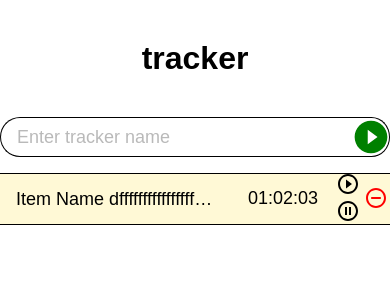
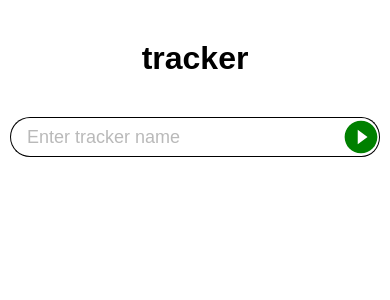
Before and after one commit to anton-ua/NimbleTest, a React (Create React App) app: page / in a window 390 px wide. Shown: the top 300 px of the page. Built offline with nearby package versions, Linux system fonts and the light colour scheme.

Commit message:
add redux + addTracker

```diff
--- a/src/App.js
+++ b/src/App.js
@@ -11,14 +11,14 @@ const App = () => {
           <Header />
         </div>
       </header>
-      <body>
+      <main>
         <div className={styles.container}>
           <InputForm />
         </div>
         <div className={styles.container}>
           <TrackerList />
         </div>
-      </body>
+      </main>
     </div>
   );
 };
--- a/src/Components/InputForm/InputForm.js
+++ b/src/Components/InputForm/InputForm.js
@@ -1,10 +1,40 @@
-import React from "react";
+import React, { useState } from "react";
+import { connect } from "react-redux";
+import { addTracker } from "../../redux/actions";
 import styles from "./InputForm.module.css";
+import shortid from "shortid";
+import moment from "moment";
 
-const InputForm = () => {
+const InputForm = ({ addTracker }) => {
+  const [name, changeName] = useState("");
+
+  const trackerNameToAdd = (name) =>
+    name
+      ? name
+      : `Tracker created ${moment(Date.now()).format("YYYY-MM-DD, HH:mm:ss")}`;
+
+  const handleChange = ({ target }) => {
+    changeName(target.value);
+  };
+
+  const handleAddTracker = (e) => {
+    e.preventDefault();
+    addTracker({
+      id: shortid.generate(),
+      name: trackerNameToAdd(name),
+      startTime: Date.now(),
+    });
+    changeName("");
+  };
+
   return (
-    <form className={styles.form}>
-      <input className={styles.input} placeholder='Enter tracker name' />
+    <form className={styles.form} onSubmit={handleAddTracker}>
+      <input
+        className={styles.input}
+        placeholder='Enter tracker name'
+        onChange={handleChange}
+        value={name}
+      />
       <button className={styles.button}>
         <svg
           className={styles.buttonSvg}
@@ -19,4 +49,8 @@ const InputForm = () => {
   );
 };
 
-export default InputForm;
+const mapDispatchToProps = (dispatch) => ({
+  addTracker: (name, startTime) => dispatch(addTracker(name, startTime)),
+});
+
+export default connect(null, mapDispatchToProps)(InputForm);
--- a/src/Components/InputForm/InputForm.module.css
+++ b/src/Components/InputForm/InputForm.module.css
@@ -42,3 +42,9 @@
 .button:focus .buttonSvg {
   fill: red;
 }
+
+@media (max-width: 559px) {
+  .form {
+    margin: 0 10px;
+  }
+} ;
--- a/src/Components/TrackerItem/TrackerItem.js
+++ b/src/Components/TrackerItem/TrackerItem.js
@@ -1,15 +1,24 @@
 import React from "react";
 import styles from "./TrackerItem.module.css";
 
-const TrackerItem = () => {
+const TrackerItem = ({ tracker }) => {
   return (
-    <li className={styles.item}>
-      <div className={styles.name}>
-        Item Name dffffffffffffffff gzsfgffdgfg gfsdgsddgdfg dsdfs
-      </div>
+    <li className={styles.item} key={tracker.id}>
+      <div className={styles.name}>{tracker.name}</div>
       <div className={styles.wrap}>
-        <div className={styles.time}>01:02:03</div>
+        <div className={styles.time}>{tracker.startTime}</div>
         <button className={styles.buttonStart}>
+          {tracker.startTime ? (
+            <svg
+              xmlns='http://www.w3.org/2000/svg'
+              height='24'
+              viewBox='0 0 24 24'
+              width='24'
+            >
+              <path d='M0 0h24v24H0z' fill='none' />
+              <path d='M9 16h2V8H9v8zm3-14C6.48 2 2 6.48 2 12s4.48 10 10 10 10-4.48 10-10S17.52 2 12 2zm0 18c-4.41 0-8-3.59-8-8s3.59-8 8-8 8 3.59 8 8-3.59 8-8 8zm1-4h2V8h-2v8z' />
+            </svg>
+          ) : (
             <svg
               xmlns='http://www.w3.org/2000/svg'
               height='24'
@@ -19,15 +28,7 @@ const TrackerItem = () => {
               <path d='M0 0h24v24H0z' fill='none' />
               <path d='M10 16.5l6-4.5-6-4.5v9zM12 2C6.48 2 2 6.48 2 12s4.48 10 10 10 10-4.48 10-10S17.52 2 12 2zm0 18c-4.41 0-8-3.59-8-8s3.59-8 8-8 8 3.59 8 8-3.59 8-8 8z' />
             </svg>
-          <svg
-            xmlns='http://www.w3.org/2000/svg'
-            height='24'
-            viewBox='0 0 24 24'
-            width='24'
-          >
-            <path d='M0 0h24v24H0z' fill='none' />
-            <path d='M9 16h2V8H9v8zm3-14C6.48 2 2 6.48 2 12s4.48 10 10 10 10-4.48 10-10S17.52 2 12 2zm0 18c-4.41 0-8-3.59-8-8s3.59-8 8-8 8 3.59 8 8-3.59 8-8 8zm1-4h2V8h-2v8z' />
-          </svg>
+          )}
         </button>
         <button className={styles.buttonDelete}>
           <svg
--- a/src/Components/TrackerItem/TrackerItem.module.css
+++ b/src/Components/TrackerItem/TrackerItem.module.css
@@ -5,12 +5,12 @@
   height: 50px;
   width: 100%;
   list-style: none;
-  border-bottom: 1px solid #000;
+  border-bottom: 1px solid #d6d6d6;
   background-color: #fff9d6;
 }
 
 .item:nth-child(1) {
-  border-top: 1px solid #000;
+  border-top: 1px solid#d6d6d6;
 }
 
 .name {
--- a/src/Components/TrackerList/TrackerList.js
+++ b/src/Components/TrackerList/TrackerList.js
@@ -1,13 +1,19 @@
 import React from "react";
+import { connect } from "react-redux";
 import TrackerItem from "../TrackerItem/TrackerItem";
 import styles from "./TrackerList.module.css";
 
-const TrackerList = () => {
+const TrackerList = ({ trackers }) => {
   return (
     <ul className={styles.list}>
-      <TrackerItem />
+      {trackers.length > 0 &&
+        trackers.map((tracker) => <TrackerItem tracker={tracker} />)}
     </ul>
   );
 };
 
-export default TrackerList;
+const mapStateToProps = (state) => ({
+  trackers: state.trackers,
+});
+
+export default connect(mapStateToProps)(TrackerList);
--- a/src/index.js
+++ b/src/index.js
@@ -2,10 +2,17 @@ import React from "react";
 import ReactDOM from "react-dom";
 import "./index.css";
 import App from "./App";
+import { Provider } from "react-redux";
+import { PersistGate } from "redux-persist/integration/react";
+import { persistor, store } from "./redux/store";
 
 ReactDOM.render(
-  <React.StrictMode>
-    <App />
-  </React.StrictMode>,
+  <Provider store={store}>
+    <PersistGate loading={null} persistor={persistor}>
+      <React.StrictMode>
+        <App />
+      </React.StrictMode>
+    </PersistGate>
+  </Provider>,
   document.getElementById("root")
 );
--- /dev/null
+++ b/src/redux/actions.js
@@ -0,0 +1,14 @@
+export const addTracker = ({ name, startTime, id }) => ({
+  type: "ADD_TRACKER",
+  payload: {
+    id,
+    name,
+    startTime,
+    totalTime: 0,
+  },
+});
+
+export const pauseTracker = (id) => ({
+  type: "PAUSE_TRACKER",
+  payload: id,
+});
--- /dev/null
+++ b/src/redux/reducers.js
@@ -0,0 +1,14 @@
+import { combineReducers } from "redux";
+
+const initialState = [];
+
+const rootReducer = (state = initialState, action) => {
+  switch (action.type) {
+    case "ADD_TRACKER":
+      return [action.payload, ...state];
+    default:
+      return state;
+  }
+};
+
+export default combineReducers({ trackers: rootReducer });
--- /dev/null
+++ b/src/redux/store.js
@@ -0,0 +1,17 @@
+import { createStore } from "redux";
+import { persistStore, persistReducer } from "redux-persist";
+import storage from "redux-persist/lib/storage";
+import { devToolsEnhancer } from "redux-devtools-extension";
+
+import rootReducer from "./reducers";
+
+const persistConfig = {
+  key: "root",
+  storage,
+};
+
+const persistedReducer = persistReducer(persistConfig, rootReducer);
+
+export const store = createStore(persistedReducer, devToolsEnhancer());
+
+export const persistor = persistStore(store);
```
Also changed, not shown: package.json (+8 -0 lines), 2 other files (tests, documents, lock files or other folders). Lines whose indentation alone changed are shown as unchanged.
